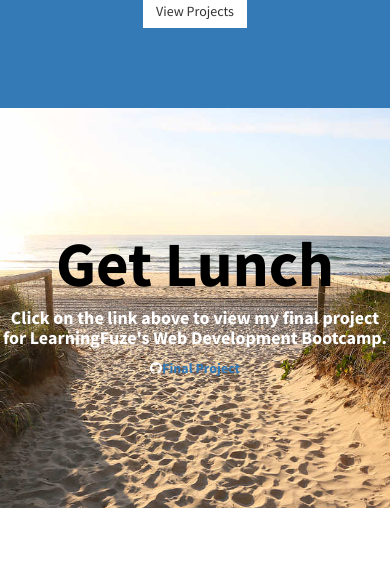
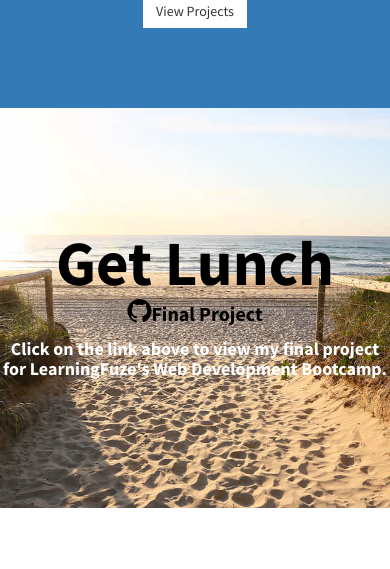
Before and after one commit to mkidushim/portfolio, a PHP site: page / in a window 390 px wide. Shown: the part 2909-3478 px from the top of the page. Run offline with PHP 8.4, Linux system fonts and the light colour scheme; some libraries are stand-ins or nearby versions.

Commit message:
changed github final project link color on mobile and enlarged github icon

```diff
--- a/index.html
+++ b/index.html
@@ -172,14 +172,14 @@
         <div class="text-vertical-center">
             <h1><a id="link1" target="_blank" href="http://52.26.217.22/c4_final_project/">Get Lunch</a></h1>
             <h4 class="col-md-10 col-md-offset-1">Click on the link above to view my Final Project for LearningFuze's Web Development Bootcamp.  I used my knowledge of javascript, jQuery, MySQL, AJAX and PHP in order to create a web application to help choose where to get lunch.  I utilized php and mysql to allow users to create an account, edit their account information and save lunch appointments. I also make use of a spinner from html5 along with google maps and places API to randomly choose a friend and a type of food.</h4>
-            <p class="links col-md-12 fa-lg"><span class="fa fa-github "></span><a target="_blank" href="https://github.com/mkidushim/c4_final_project">Final Project</a></p>
+            <p class="links final col-md-12 fa-lg"><span class="fa fa-github "></span><a target="_blank" href="https://github.com/mkidushim/c4_final_project">Final Project</a></p>
         </div>
     </aside>
     <aside id="final_xs" class="callout_xs hidden-md hidden-lg">
         <div class="text-vertical-center">
             <h1><a id="link1" href="http://52.26.217.22/c4_final_project/">Get Lunch</a></h1>
+            <p class="links final_m"><span class="fa fa-github fa-2x"></span><a target="_blank" href="https://github.com/mkidushim/c4_final_project">Final Project</a></p>
             <h4>Click on the link above to view my final project for LearningFuze's Web Development Bootcamp. </h4>
-            <p class="links"><span class="fa fa-github"></span><a target="_blank" href="https://github.com/mkidushim/c4_final_project">Final Project</a></p>
         </div>
     </aside>
     <!-- Portfolio -->
--- a/stylish-portfolio.css
+++ b/stylish-portfolio.css
@@ -3,17 +3,37 @@ body {
     width: 100%;
     height: 100%;
 }
-.portfolio-item img {
 
+.links.final_m span {
+    color: black;
 }
-.hide{
+
+.links.final_m a {
+    text-decoration: none;
+    color: black;
+    font-weight: 700;
+    font-size: 20px;
+}
+
+.links.final a {
+    text-decoration: none;
+    color: white;
+}
+
+.links.final a:hover {
+    color: #737373;
+}
+
+.hide {
     display: hidden;
 }
+
 .lead {
     margin: 10px 0px;
 }
+
 body {
-    font-family: "Source Sans Pro","Helvetica Neue",Helvetica,Arial,sans-serif;
+    font-family: "Source Sans Pro", "Helvetica Neue", Helvetica, Arial, sans-serif;
 }
 
 .text-vertical-center {
@@ -21,27 +41,33 @@ body {
     text-align: center;
     vertical-align: middle;
 }
-form input, textarea {
+
+form input,
+textarea {
     margin-top: 10px;
     color: black;
 }
-form input[name="message"]{
+
+form input[name="message"] {
     height: 15%;
 }
+
 .send {
     margin-top: 10px;
     background-color: gray;
     border-radius: 10px;
+}
 
-}
 #link1:hover {
     text-decoration: none;
     color: #337ab7;
 }
+
 #link1 {
     text-decoration: none;
     color: black;
 }
+
 .text-vertical-center h1 {
     margin: 0;
     padding: 0;
@@ -49,39 +75,42 @@ form input[name="message"]{
     font-weight: 700;
 }
 
+
 /* Custom Button Styles */
 
 .btn-dark {
     border-radius: 0;
     color: #fff;
-    background-color: rgba(0,0,0,0.4);
+    background-color: rgba(0, 0, 0, 0.4);
 }
 
 .btn-dark:hover,
 .btn-dark:focus,
 .btn-dark:active {
     color: #fff;
-    background-color: rgba(0,0,0,0.7);
+    background-color: rgba(0, 0, 0, 0.7);
 }
 
 .btn-light {
     border-radius: 0;
     color: #333;
-    background-color: rgb(255,255,255);
+    background-color: rgb(255, 255, 255);
 }
 
 .btn-light:hover,
 .btn-light:focus,
 .btn-light:active {
     color: #333;
-    background-color: rgba(255,255,255,0.8);
+    background-color: rgba(255, 255, 255, 0.8);
 }
+
 
 /* Custom Horizontal Rule */
 
 hr.small {
     max-width: 100px;
 }
+
 
 /* Side Menu */
 
@@ -124,7 +153,7 @@ hr.small {
 .sidebar-nav li a:hover {
     text-decoration: none;
     color: #fff;
-    background: rgba(255,255,255,0.2);
+    background: rgba(255, 255, 255, 0.2);
 }
 
 .sidebar-nav li a:active,
@@ -168,6 +197,7 @@ hr.small {
     margin: 5px 5px 0 0;
 }
 
+
 /* Header */
 
 .header {
@@ -197,11 +227,14 @@ hr.small {
     background-size: cover;
     -o-background-size: cover;
 }
+
+
 /* About */
 
 .about {
     padding: 50px 0;
 }
+
 
 /* Services */
 
@@ -212,6 +245,7 @@ hr.small {
 .service-item {
     margin-bottom: 30px;
 }
+
 
 /* Callout */
 
@@ -226,6 +260,7 @@ hr.small {
     background-size: cover;
     -o-background-size: cover;
 }
+
 .callout_xs {
     display: table;
     width: 100%;
@@ -238,9 +273,12 @@ hr.small {
     background-size: cover;
     -o-background-size: cover;
 }
-#final_xs h4{
+
+#final_xs h4 {
     font-weight: bold;
 }
+
+
 /* Portfolio */
 
 .portfolio {
@@ -259,6 +297,7 @@ hr.small {
     opacity: 0.8;
 }
 
+
 /* Call to Action */
 
 .call-to-action {
@@ -269,20 +308,24 @@ hr.small {
     margin: 10px;
 }
 
+
 /* Map */
 
 .map {
     height: 500px;
 }
+
 .resume {
     border-radius: 5px;
 }
+
 @media(max-width:768px) {
     .map {
         height: 75%;
     }
 }
 
+
 /* Footer */
 
 footer {
```
